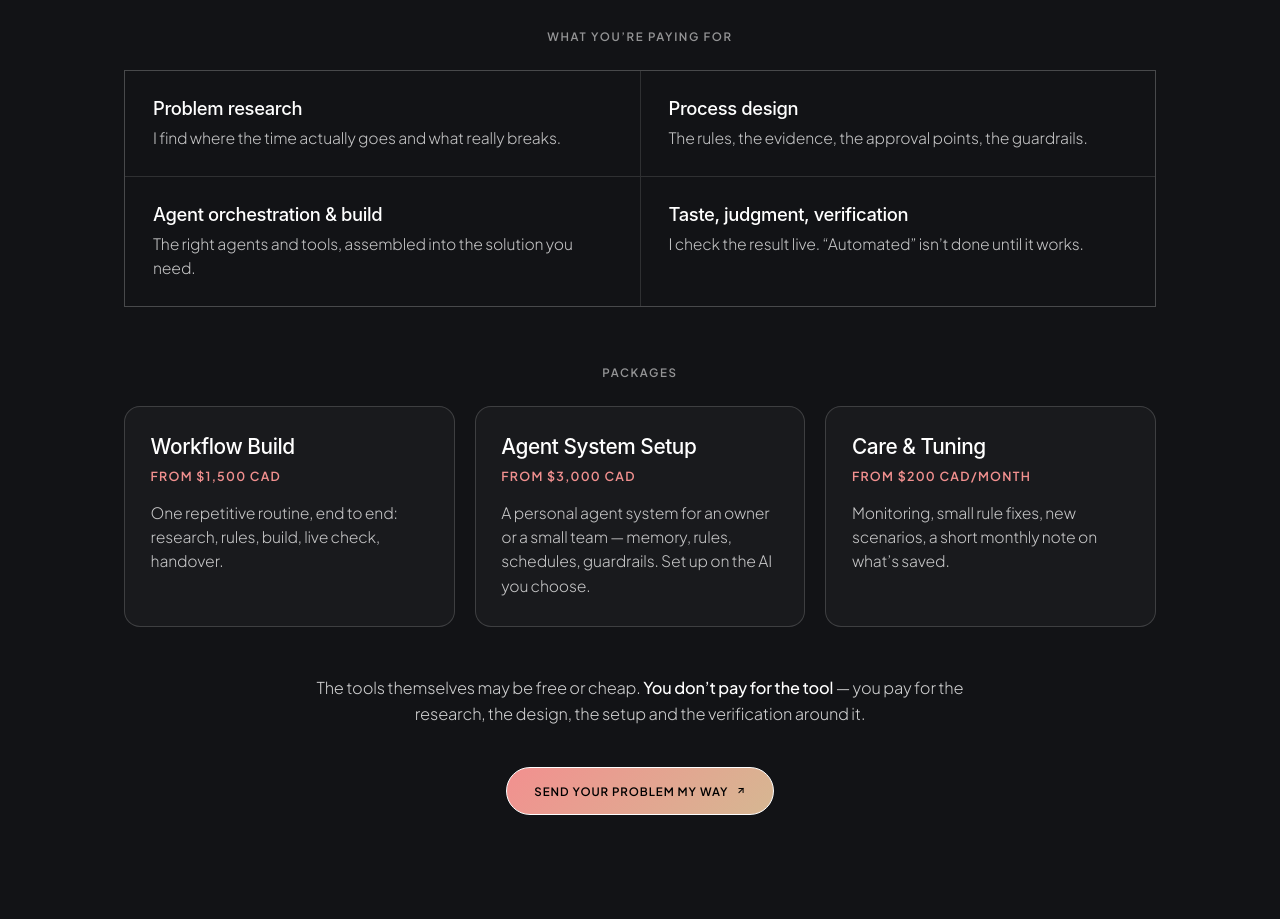
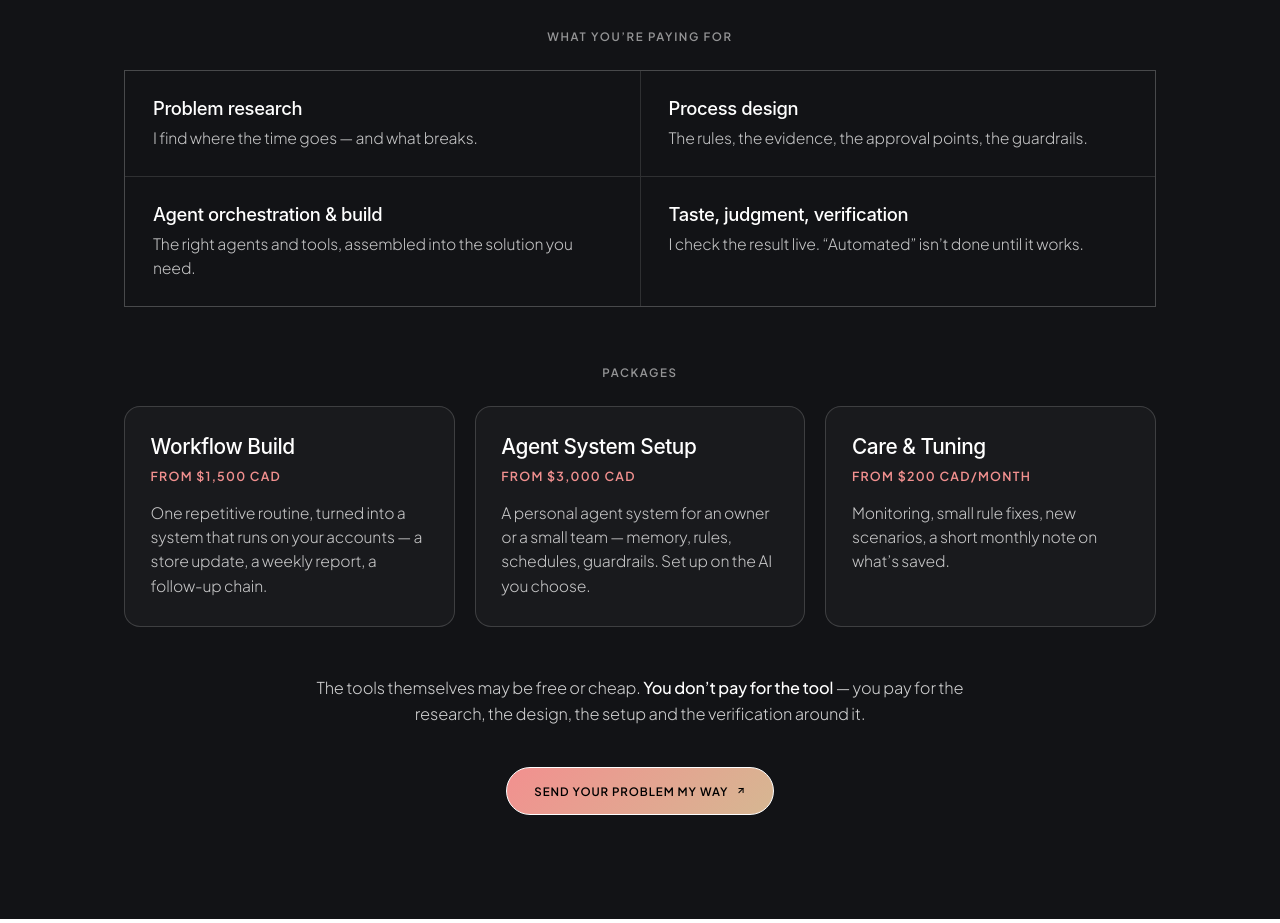
Before and after one commit to Irene2828/porfoliojuly, a Next.js app: page / in a window 1280 px wide. Shown: the part 4240-5163 px from the top of the page. Built offline with nearby package versions, Linux system fonts and the light colour scheme.

Commit message:
Copy: Workflow Build scope clarified, fluff removed

```diff
--- a/src/app/v2/components/PackagesSection.tsx
+++ b/src/app/v2/components/PackagesSection.tsx
@@ -5,7 +5,7 @@ import { motion } from 'framer-motion';
 const VALUE_ITEMS = [
   {
     title: 'Problem research',
-    text: 'I find where the time actually goes and what really breaks.',
+    text: 'I find where the time goes — and what breaks.',
   },
   {
     title: 'Process design',
@@ -25,7 +25,7 @@ const PACKAGES = [
   {
     name: 'Workflow Build',
     price: 'from $1,500 CAD',
-    text: 'One repetitive routine, end to end: research, rules, build, live check, handover.',
+    text: 'One repetitive routine, turned into a system that runs on your accounts — a store update, a weekly report, a follow-up chain.',
   },
   {
     name: 'Agent System Setup',
```
